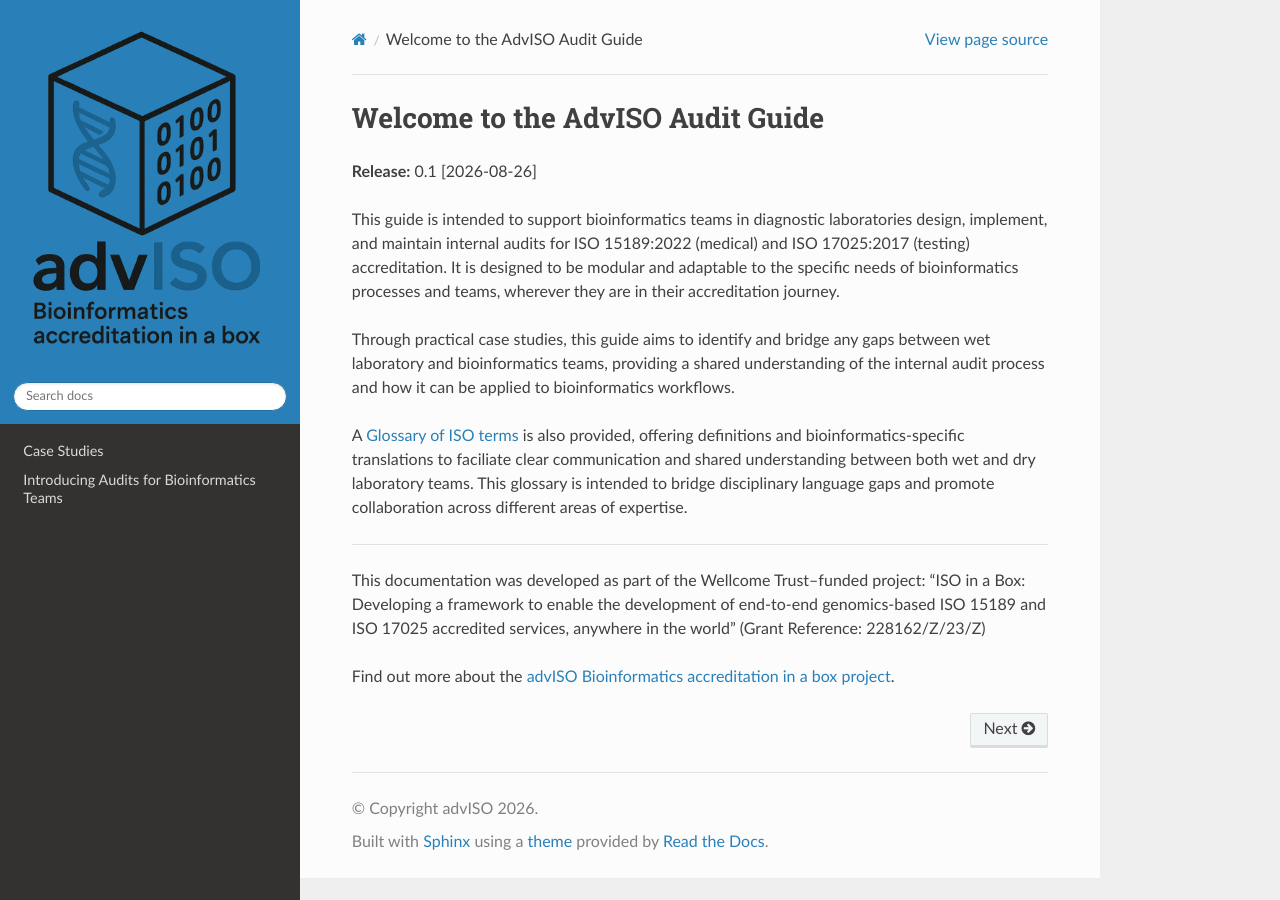
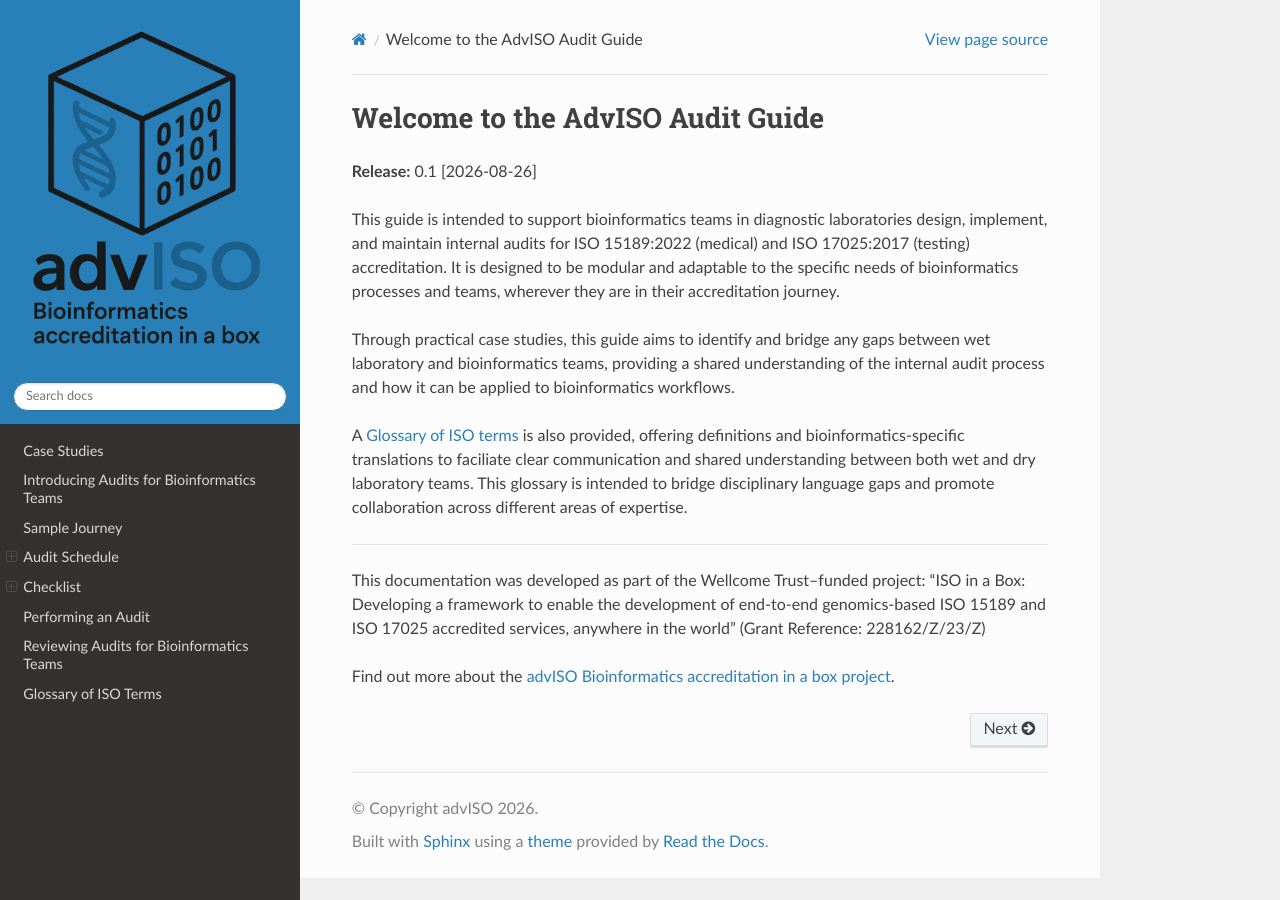
Before and after one commit to advISO-project/advISO_audit_guide, a Sphinx documentation site: the page built from docs/source/index.rst, in a window 1280 px wide. Built offline with Sphinx 7.4.7 and the Read the Docs theme 3.1.0, drawn with Linux system fonts in a browser that asks for light colours.

Commit message:
add sample journey diagram

```diff
--- a/docs/source/index.rst
+++ b/docs/source/index.rst
@@ -22,3 +22,10 @@
 
    audit_guide/case_studies
    audit_guide/audit_introduction
+   audit_guide/sample_journey
+   audit_guide/schedule
+   audit_guide/checklist
+   audit_guide/performing_audits
+   audit_guide/findings
+   audit_guide/review
+   audit_guide/glossary
```
Also changed, not shown: docs/source/audit_guide/review.rst (added, +9 -0 lines), docs/source/audit_guide/sample_journey.rst (added, +14 -0 lines), docs/source/images/sample_journey.svg (added).
